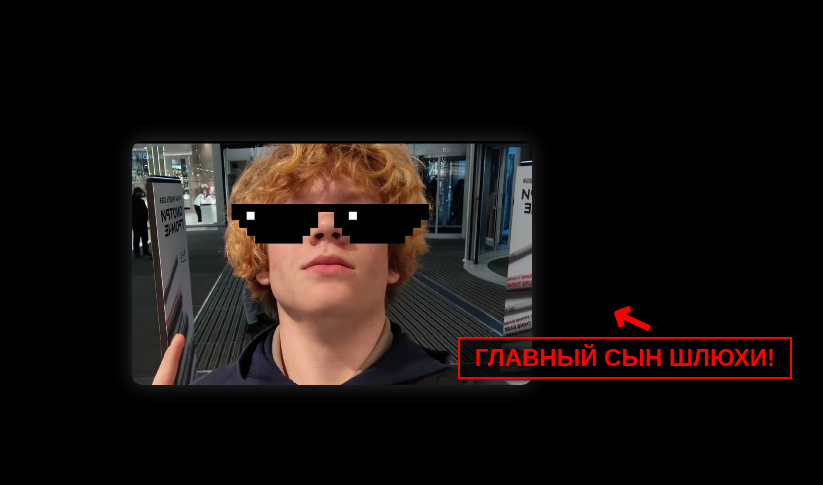
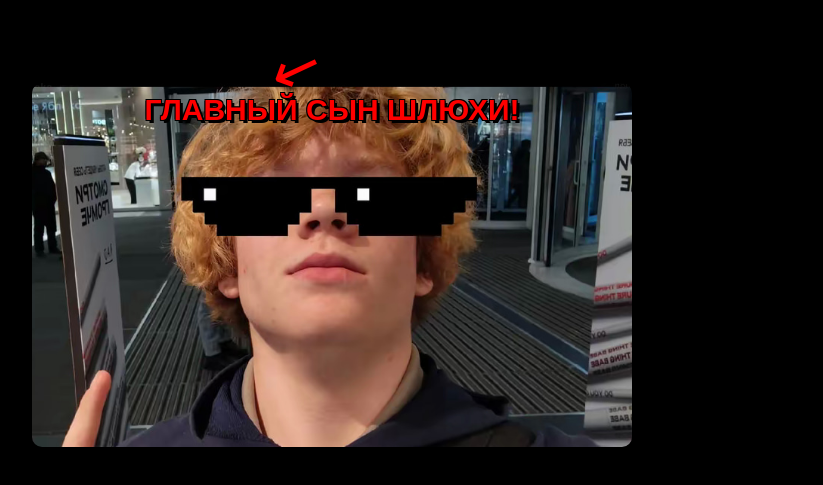
Before and after one commit to alwaysforeveryoung90-ux/7dclass, a plain HTML site: page index.html in a window 1280 px wide. Shown: the part 135-620 px from the top of the page, without its empty margins (308-1131 px from the left). Drawn offline with Linux system fonts and the light colour scheme.

Commit message:
Update index.html

```diff
--- a/index.html
+++ b/index.html
@@ -7,10 +7,7 @@
     <style>
         body {
             background-color: #000000;
-            color: #ffffff;
-            font-family: 'Arial', sans-serif;
             display: flex;
-            flex-direction: column;
             justify-content: center;
             align-items: center;
             height: 100vh;
@@ -24,47 +21,45 @@
         }
 
         .photo {
-            max-width: 400px;
+            max-width: 600px;
             border-radius: 10px;
-            box-shadow: 0 0 20px rgba(255, 255, 255, 0.2);
+            display: block;
         }
 
-        /* Стрелка, указывающая прямо в ебало */
+        /* Стрелка, указывающая прямо в ебало сверху */
         .arrow {
             position: absolute;
-            bottom: 40px;
-            right: -120px;
-            font-size: 50px;
+            top: -50px; /* Поднимаем стрелку над фото */
+            left: 40%;
+            font-size: 60px;
             color: #ff0000;
-            transform: rotate(-20deg);
-            font-weight: bold;
+            transform: rotate(20deg);
             text-shadow: 2px 2px 5px #000;
         }
 
+        /* Надпись поверх фото */
         .text {
             position: absolute;
-            bottom: 10px;
-            right: -260px;
-            font-size: 24px;
+            top: 10px; /* Текст на самом верху */
+            left: 50%;
+            transform: translateX(-50%); /* Центрируем */
+            font-size: 30px;
             color: #ff0000;
+            font-family: 'Arial', sans-serif;
             font-weight: bold;
             text-transform: uppercase;
             white-space: nowrap;
-            text-shadow: 2px 2px 5px #000;
-            border: 2px solid #ff0000;
-            padding: 5px 15px;
-            background-color: rgba(0, 0, 0, 0.7);
+            text-shadow: 3px 3px 0 #000, -1px -1px 0 #000, 1px -1px 0 #000, -1px 1px 0 #000, 1px 1px 0 #000; /* Обводка, чтоб читалось */
         }
     </style>
 </head>
 <body>
 
     <div class="container">
-        <!-- Замени photo.jpg на имя твоего файла с картинкой, если оно другое -->
-        <img src="photo.jpg" alt="Фото" class="photo">
-        <!-- Стрелка (используем спецсимвол) -->
-        <div class="arrow">↖</div>
-        <!-- Надпись -->
+        <!-- Убедись, что файл называется photo.jpg и лежит рядом с этим html -->
+        <img src="photo.jpg" alt="ГЛАВНЫЙ СЫН ШЛЮХИ" class="photo">
+
+        <div class="arrow">↙</div>
         <div class="text">ГЛАВНЫЙ СЫН ШЛЮХИ!</div>
     </div>
 
```
